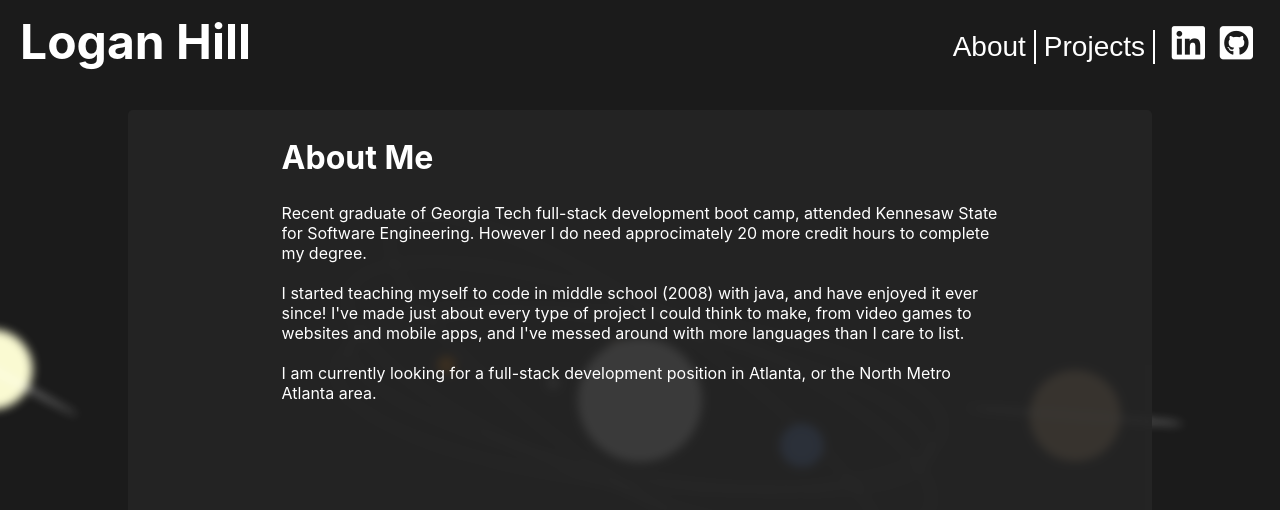
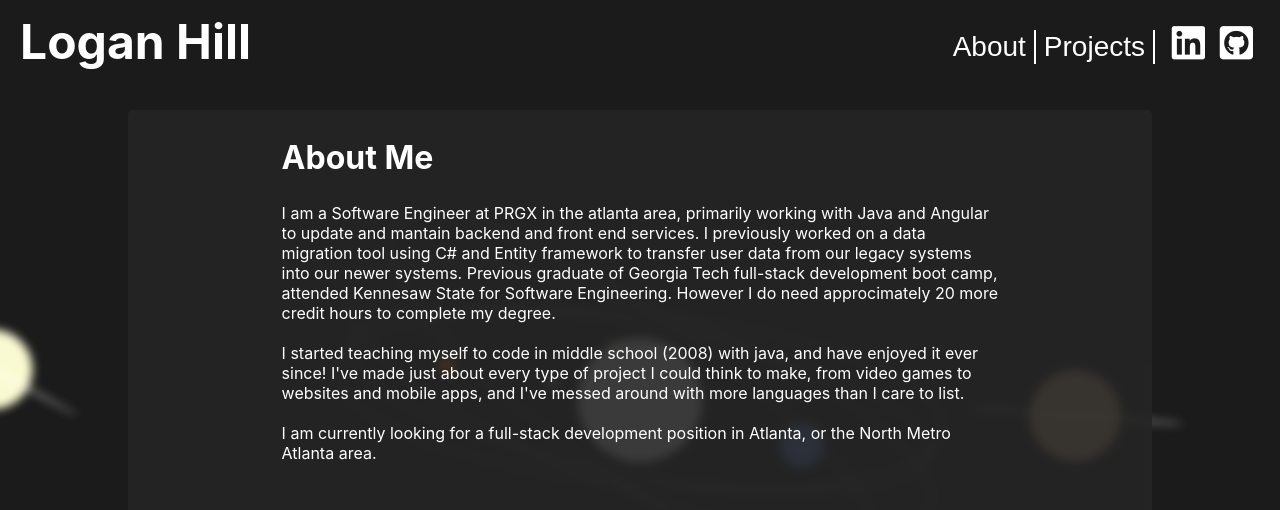
Before and after one commit to lmh96/portfolio, a React (Create React App) app: page /about in a window 1280 px wide. Shown: the top 510 px of the page. Built offline with nearby package versions, Linux system fonts and the light colour scheme; no server answers.

Commit message:
Update App.js

```diff
--- a/src/App.js
+++ b/src/App.js
@@ -23,7 +23,11 @@ class App extends React.Component {
       showPluto: false,
       aboutMe:
         <div>
-          Recent graduate of Georgia Tech full-stack development boot camp, attended Kennesaw State for
+          I am a Software Engineer at PRGX in the atlanta area, primarily working with Java and Angular to update and mantain
+          backend and front end services. I previously worked on a data migration tool using C# and Entity framework to transfer
+          user data from our legacy systems into our newer systems.
+
+          Previous graduate of Georgia Tech full-stack development boot camp, attended Kennesaw State for
           Software Engineering. However I do need approcimately 20 more credit hours to complete my degree.<br></br><br></br>
 
           I started teaching myself to code in middle school (2008) with java, and have enjoyed it ever since! I've made just
```
